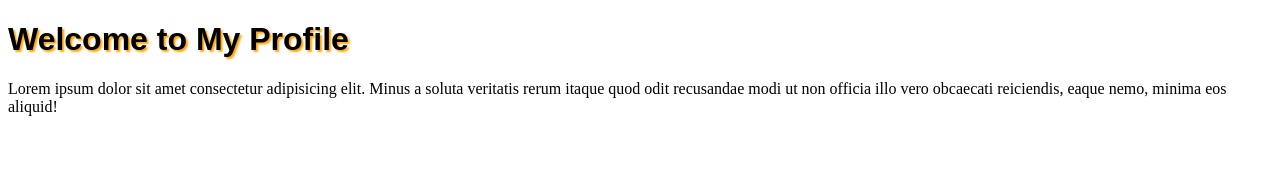
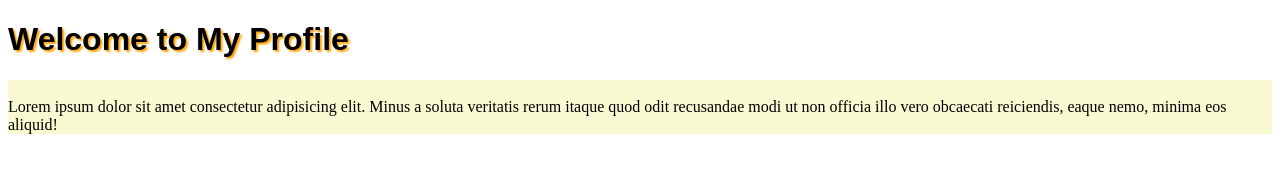
Before and after one commit to andryosa/Profile, a plain HTML site: page index.html in a window 1280 px wide. Drawn offline with Linux system fonts and the light colour scheme.

Commit message:
second commit

```diff
--- a/css/style.css
+++ b/css/style.css
@@ -2,3 +2,6 @@
     font-family: Arial, Helvetica, sans-serif;
     text-shadow: 2px 2px 2px orange
 }
+p{
+    background-color: lightgoldenrodyellow
+}
--- a/index.html
+++ b/index.html
@@ -10,6 +10,8 @@
 <body>
     <h1 class="head">Welcome to My Profile
     </h1>
-    <p>Lorem ipsum dolor sit amet consectetur adipisicing elit. Minus a soluta veritatis rerum itaque quod odit recusandae modi ut non officia illo vero obcaecati reiciendis, eaque nemo, minima eos aliquid!</p>
+    <p> <br>Lorem ipsum dolor sit amet consectetur adipisicing elit. Minus a soluta veritatis rerum itaque quod odit recusandae modi ut non officia illo vero obcaecati reiciendis, eaque nemo, minima eos aliquid!
+        <br>
+    </p>
 </body>
 </html>
```
